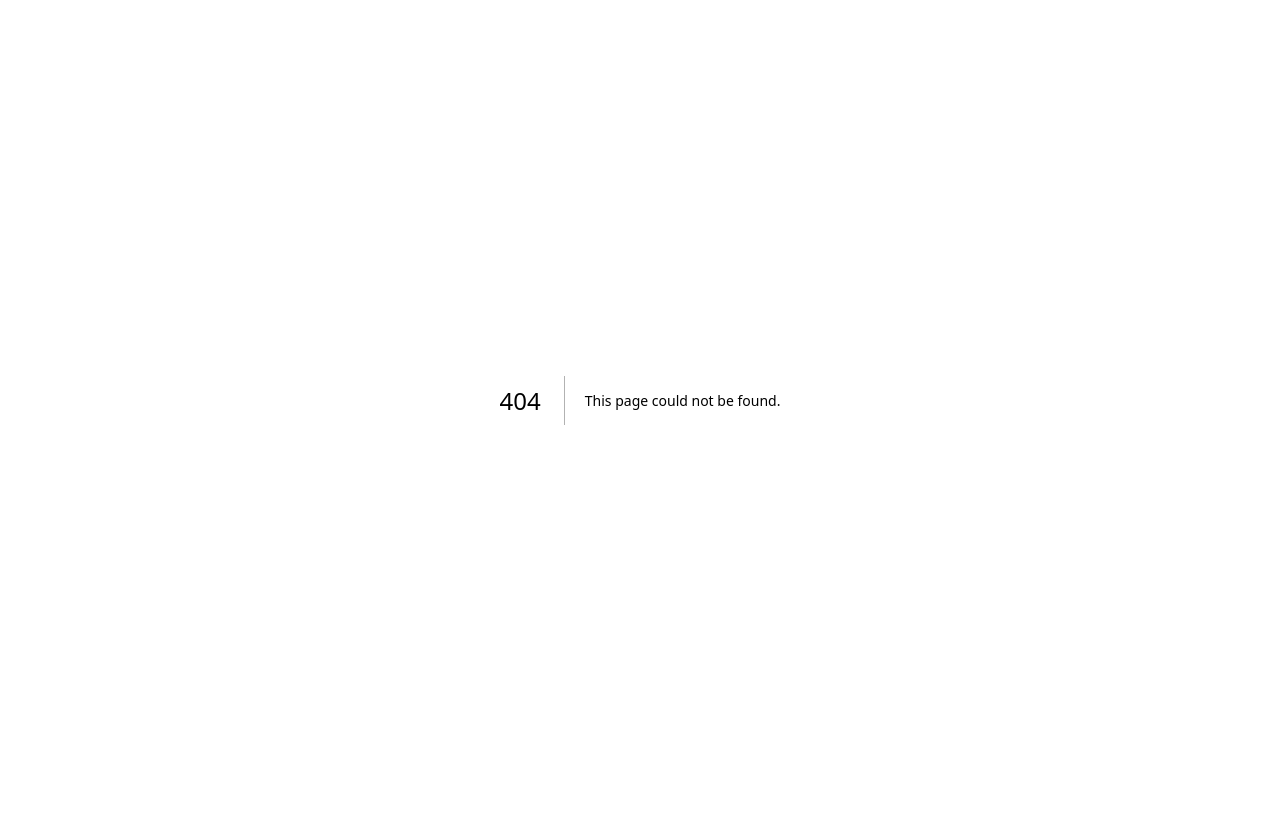
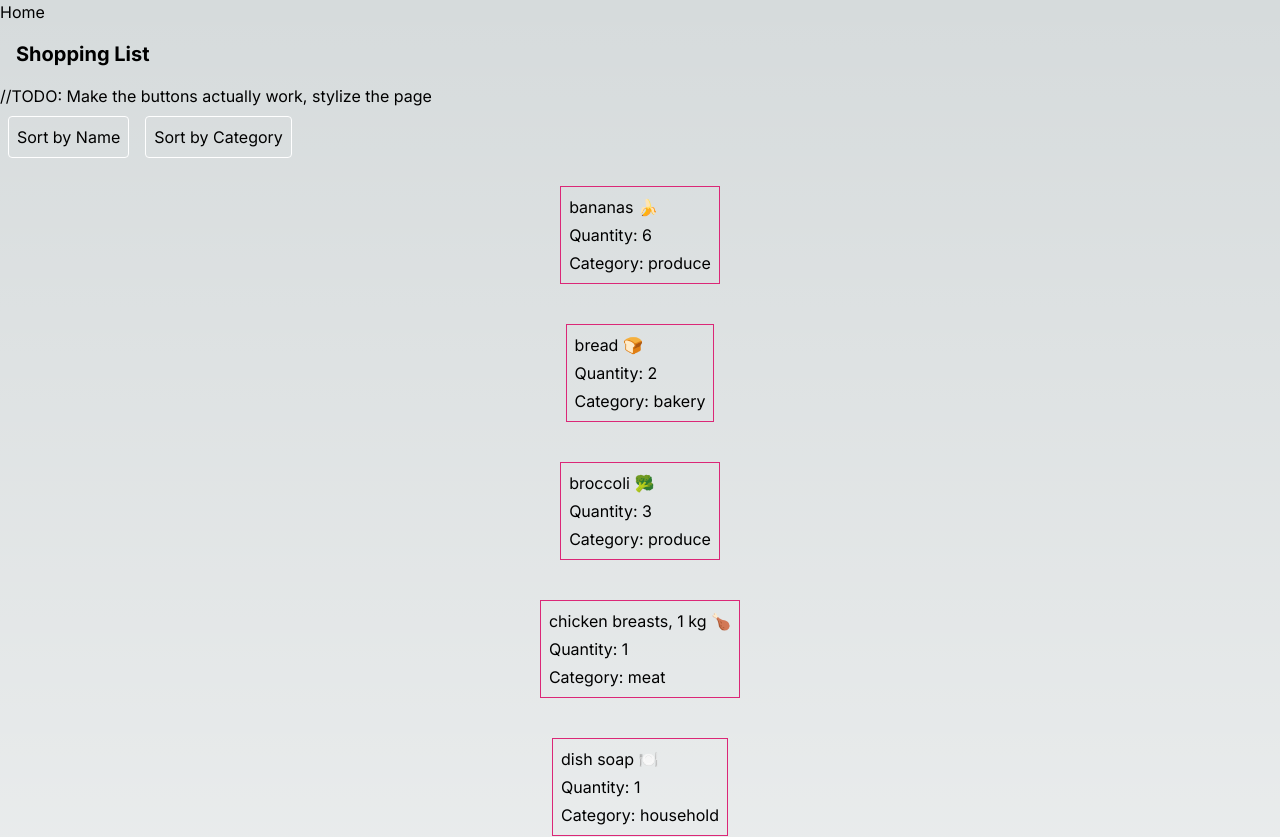
Before and after one commit to ZeusEstrella/cprg306-assignments-1, a Next.js app: page /week5 in a window 1280 px wide. Before the commit this address had no page. Shown: the top 837 px of the page. Before the commit the page ends 800 px from the top, so only its background shows below. Built offline with nearby package versions, Linux system fonts and the light colour scheme.

Commit message:
created week 5 page

```diff
--- a/app/page.js
+++ b/app/page.js
@@ -15,6 +15,9 @@ export default function Home() {
       <Link href='/week4' className='hover:underline'>
         <p> Week 4 </p>
       </Link>
+      <Link href='/week5' className='hover:underline'>
+        <p> Week 5 </p>
+      </Link>
     </div>
   )
 }
--- /dev/null
+++ b/app/week5/item-list.js
@@ -0,0 +1,46 @@
+import React, { useState } from 'react';
+import Item from './item';
+import items from './items.json';
+
+export default function ItemList() {
+
+    const [sortBy, setSortBy] = useState('name');
+
+    switch (sortBy) {
+
+        case 'name':
+            items.sort((a, b) => a.name.localeCompare(b.name));
+            break;
+
+        case 'category':
+            items.sort((a, b) => a.category.localeCompare(b.category));
+            break;
+    }
+
+    function handleClickSortByName(e) {
+        items.sort((a, b) => a.name.localeCompare(b.name));
+    }
+
+    function handleClickSortByCategory(e) {
+        items.sort((a, b) => a.category.localeCompare(b.category));
+    }
+
+    return (
+        <div>
+
+            //TODO: Make the buttons actually work, stylize the page
+            <div className='flex items-center'>
+                <button onClick={handleClickSortByName} className='m-2 p-2 border border-white rounded hover:bg-white hover:text-black '>Sort by Name</button>
+                <button onClick={handleClickSortByCategory} className='m-2 p-2 border border-white rounded hover:bg-white hover:text-black'>Sort by Category</button>
+            </div>
+
+            <div className='flex flex-col flex-grow items-center'>
+
+                {items.map((item) => (
+                    <Item key={item.id} name={item.name} quantity={item.quantity} category={item.category} className='flex-none'/>
+                ))}
+            </div>
+
+        </div>
+    );
+}
--- /dev/null
+++ b/app/week5/item.js
@@ -0,0 +1,11 @@
+import React from 'react';
+
+export default function Item({name, quantity, category}) {
+    return (
+        <div className="border border-pink-600 m-5 space-y-1 p-2 ">
+            <h2>{name}</h2>
+            <p>Quantity: {quantity}</p>
+            <p>Category: {category}</p>
+        </div>
+    );
+}
--- /dev/null
+++ b/app/week5/items.json
@@ -0,0 +1,74 @@
+[
+    {
+      "id": "1h2GJKH12gkHG31h1H",
+      "name": "milk, 4 L 🥛",
+      "quantity": 1,
+      "category": "dairy"
+    },
+    {
+      "id": "2KJH3k2j3H1k2J3K1H",
+      "name": "bread 🍞",
+      "quantity": 2,
+      "category": "bakery"
+    },
+    {
+      "id": "3h2KJH3k2j3H1k2J3",
+      "name": "eggs, dozen 🥚",
+      "quantity": 2,
+      "category": "dairy"
+    },
+    {
+      "id": "4k2J3K1H2GJKH12gk",
+      "name": "bananas 🍌",
+      "quantity": 6,
+      "category": "produce"
+    },
+    {
+      "id": "5H1h1H2KJH3k2j3H",
+      "name": "broccoli 🥦",
+      "quantity": 3,
+      "category": "produce"
+    },
+    {
+      "id": "6H1k2J3K1H2GJKH1",
+      "name": "chicken breasts, 1 kg 🍗",
+      "quantity": 1,
+      "category": "meat"
+    },
+    {
+      "id": "7gkHG31h1H2KJH3k",
+      "name": "pasta sauce 🍝",
+      "quantity": 3,
+      "category": "canned goods"
+    },
+    {
+      "id": "8j3H1k2J3K1H2GJK",
+      "name": "spaghetti, 454 g 🍝",
+      "quantity": 2,
+      "category": "dry goods"
+    },
+    {
+      "id": "9H12gkHG31h1H2KJ",
+      "name": "toilet paper, 12 pack 🧻",
+      "quantity": 1,
+      "category": "household"
+    },
+    {
+      "id": "10H3k2j3H1k2J3K1",
+      "name": "paper towels, 6 pack",
+      "quantity": 1,
+      "category": "household"
+    },
+    {
+      "id": "11k2J3K1H2GJKH12",
+      "name": "dish soap 🍽️",
+      "quantity": 1,
+      "category": "household"
+    },
+    {
+      "id": "12GJKH12gkHG31h1",
+      "name": "hand soap 🧼",
+      "quantity": 4,
+      "category": "household"
+    }
+  ]
--- /dev/null
+++ b/app/week5/page.js
@@ -0,0 +1,22 @@
+"use client";
+
+import Link from "next/link";
+import ItemList from "../week5/item-list";
+
+export default function Page() {
+
+
+
+    return (
+        <main>
+            <Link href='/' className="hover:underline ">
+                    Home
+            </Link>
+
+            <h1 className="m-2 p-2 font-bold text-xl">Shopping List</h1>
+            <ItemList/>
+
+        </main>
+    );
+
+}
```
